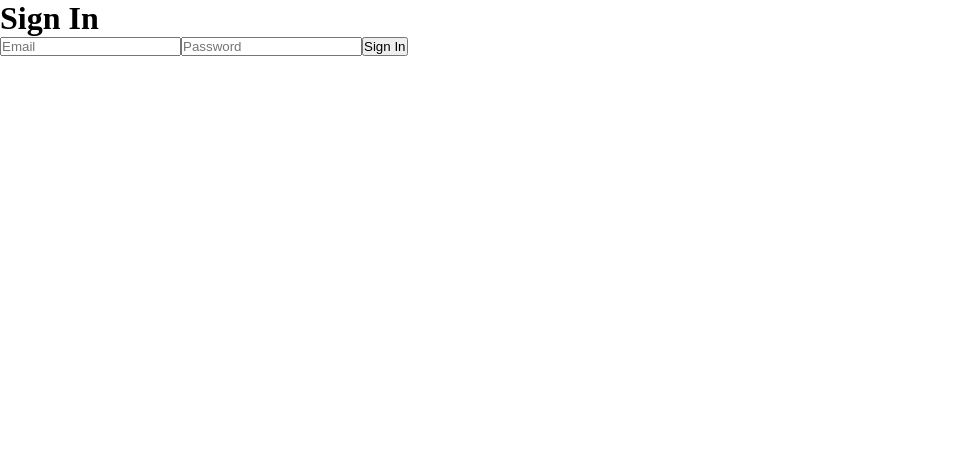
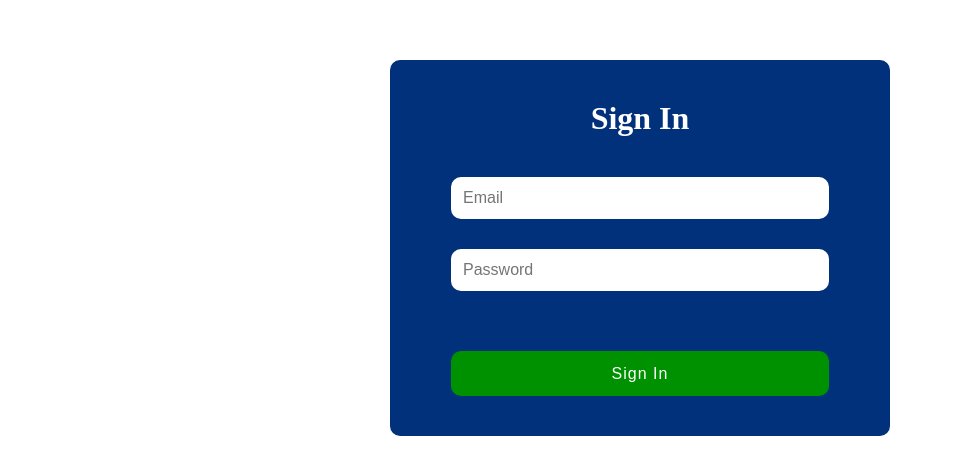
Before and after one commit to Drummer143/support-chat-WIP, a React (Create React App) app: page / in a window 1280 px wide. Shown: the top 474 px of the page, without its empty margins (0-953 px from the left). Built offline with nearby package versions, Linux system fonts and the light colour scheme.

Commit message:
feat: added styles for sign in form

```diff
--- a/src/components/App/App.css
+++ b/src/components/App/App.css
@@ -0,0 +1,8 @@
+:root {
+    --blue: rgb(0, 49, 122);
+    --gray: #f8f9fb;
+}
+
+.wrapper {
+    background-color: var(--gray);
+}
--- a/src/components/App/App.js
+++ b/src/components/App/App.js
@@ -2,12 +2,12 @@ import React from 'react';
 
 import styles from './App.css';
 
-import SignUpForm from '../SignUpForm/SignUpForm';
+import SignInForm from '../SignInForm/SignInForm';
 
 function App() {
   return (
-    <div>
-      <SignUpForm />
+    <div className={styles.wrapper}>
+      <SignInForm />
     </div>
   );
 }
--- a/src/components/SignUpForm/SignUpForm.js
+++ b/src/components/SignInForm/SignInForm.js
@@ -1,7 +1,7 @@
 import React from "react";
 import { useFormik } from "formik";
 
-import styles from "./SignUpForm.css";
+import styles from "./SignInForm.module.css";
 
 const validate = values => {
     const errors = {};
@@ -18,7 +18,7 @@ const validate = values => {
     return errors;
 }
 
-function SignUpForm() {
+function SignInForm() {
     const formik = useFormik({
         initialValues: {
             email: '',
@@ -32,16 +32,20 @@ function SignUpForm() {
         <div className={ styles.wrapper }>
             <h1 className={styles.heading}>Sign In</h1>
             <form className={styles.form} onSubmit={formik.handleSubmit} >
-                <input name="email" type="text" onChange={formik.handleChange} value={formik.values.email} placeholder="Email" />
-                {formik.errors.email ? <div className={styles.error}>{formik.errors.email}</div> : null}
+                <div className={styles.input}>
+                    <input name="email" type="text" onChange={formik.handleChange} value={formik.values.email} placeholder="Email" className={styles.inputField} />
+                    {formik.errors.email ? <div className={styles.error}>{formik.errors.email}</div> : null}
+                </div>
 
-                <input name="password" type="password" onChange={formik.handleChange} value={formik.values.password} placeholder="Password" />
-                {formik.errors.password ? <div className={styles.error}>{formik.errors.password}</div> : null}
+                <div className={styles.input}>
+                    <input name="password" type="password" onChange={formik.handleChange} value={formik.values.password} placeholder="Password" className={styles.inputField} />
+                    {formik.errors.password ? <div className={styles.error}>{formik.errors.password}</div> : null}
+                </div>
 
-                <button type='submit'>Sign In</button>
+                <button type='submit' className={styles.button}>Sign In</button>
             </form>
         </div>
     );
 }
 
-export default SignUpForm;
+export default SignInForm;
--- /dev/null
+++ b/src/components/SignInForm/SignInForm.module.css
@@ -0,0 +1,75 @@
+.wrapper {
+    box-sizing: border-box;
+
+    min-width: 500px;
+    max-width: 800px;
+    width: 35vw;
+
+    margin: 60px auto 0 auto;
+    padding: 40px;
+
+    border-radius: 10px;
+    background-color: var(--blue);
+    color: #fff;
+}
+
+.heading {
+    text-align: center;
+}
+
+.form {
+    display: grid;
+
+    margin-top: 40px;
+    grid-gap: 30px;
+
+    justify-items: center;
+}
+
+.input {
+    width: 90%;
+}
+
+.inputField {
+    box-sizing: border-box;
+
+    width: 100%;
+
+    padding: 12px;
+    border: none;
+    outline: none;
+    border-radius: 10px;
+    font-size: 1rem;
+    user-select: none;
+}
+
+.error {
+    margin-top: 5px;
+
+    color: #f00;
+    text-align: left;
+}
+
+.button {
+    width: 90%;
+    height: 45px;
+
+    margin-top: 30px;
+
+    background-color: #009100;
+    color: #fff;
+    border-radius: 10px;
+    font-size: 1rem;
+    letter-spacing: 1px;
+    border: none;
+    cursor: pointer;
+    user-select: none;
+}
+
+.button:hover {
+    background-color: #00a100;
+}
+
+.button:active {
+    background-color: #009600;
+}
--- a/src/index.js
+++ b/src/index.js
@@ -1,26 +1,9 @@
 import React from 'react';
 import ReactDOM from 'react-dom/client';
-import { initializeApp } from 'firebase/app';
-import { getAuth } from 'firebase/auth'
-import { Router, browserHistory } from 'react-router';
-import { Provider } from 'react-redux';
 
 import './index.css';
 
 import App from './components/App/App';
-
-const firebaseConfig = {
-  apiKey: "AIzaSyCyYnL1EDxgjuNI1Tachos5LPgMMrTtHVM",
-  authDomain: "support-chat-24b46.firebaseapp.com",
-  projectId: "support-chat-24b46",
-  storageBucket: "support-chat-24b46.appspot.com",
-  messagingSenderId: "1089625819670",
-  appId: "1:1089625819670:web:4fb12f1c5636521ea44337",
-  measurementId: "G-3D1DFXS4SD"
-};
-
-const app = initializeApp(firebaseConfig);
-const auth = getAuth(app);
 
 const root = ReactDOM.createRoot(document.getElementById('root'));
 root.render(
```
Also changed, not shown: src/firebase.js (added, +15 -0 lines), src/components/SignUpForm/SignUpForm.css (deleted).
